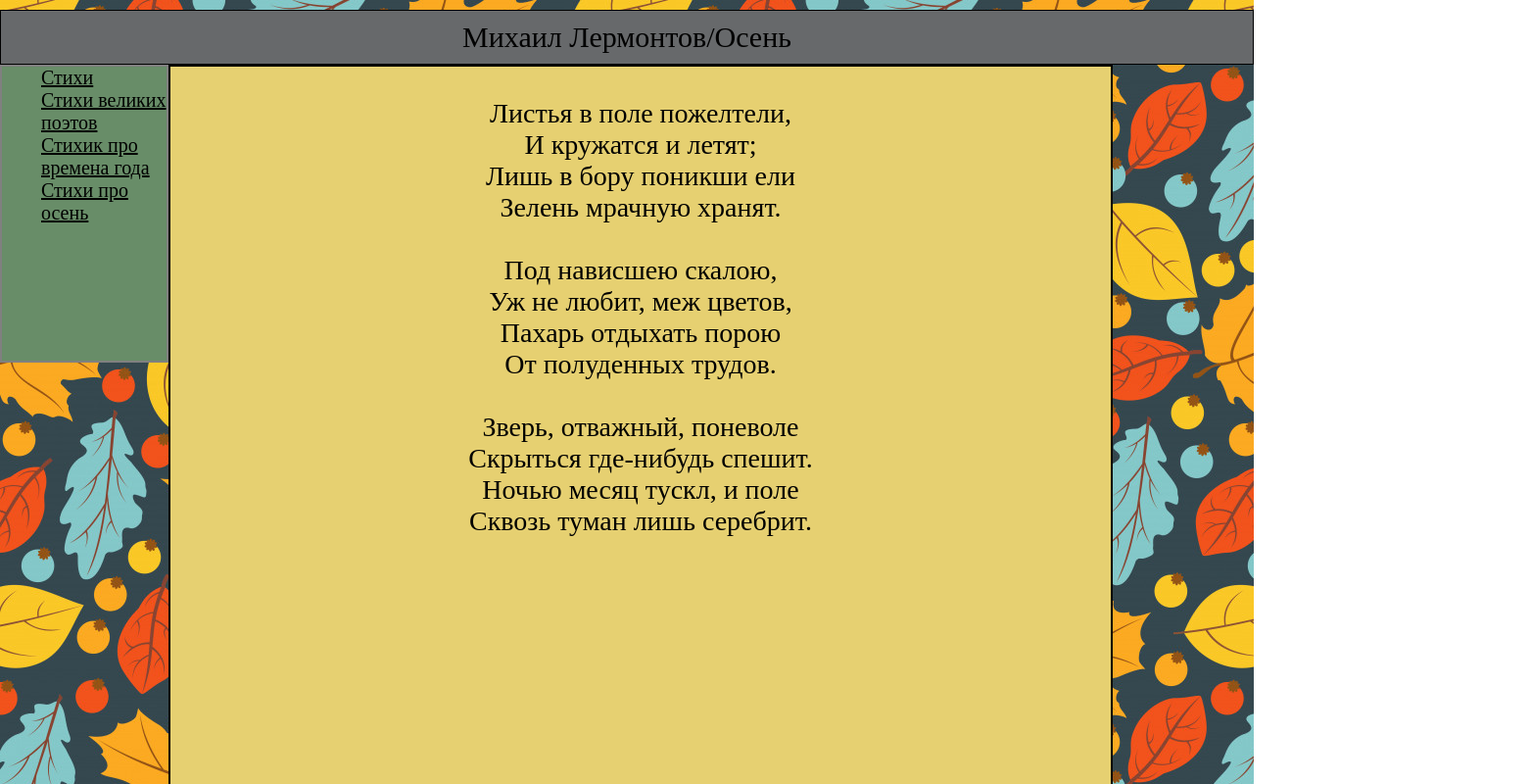
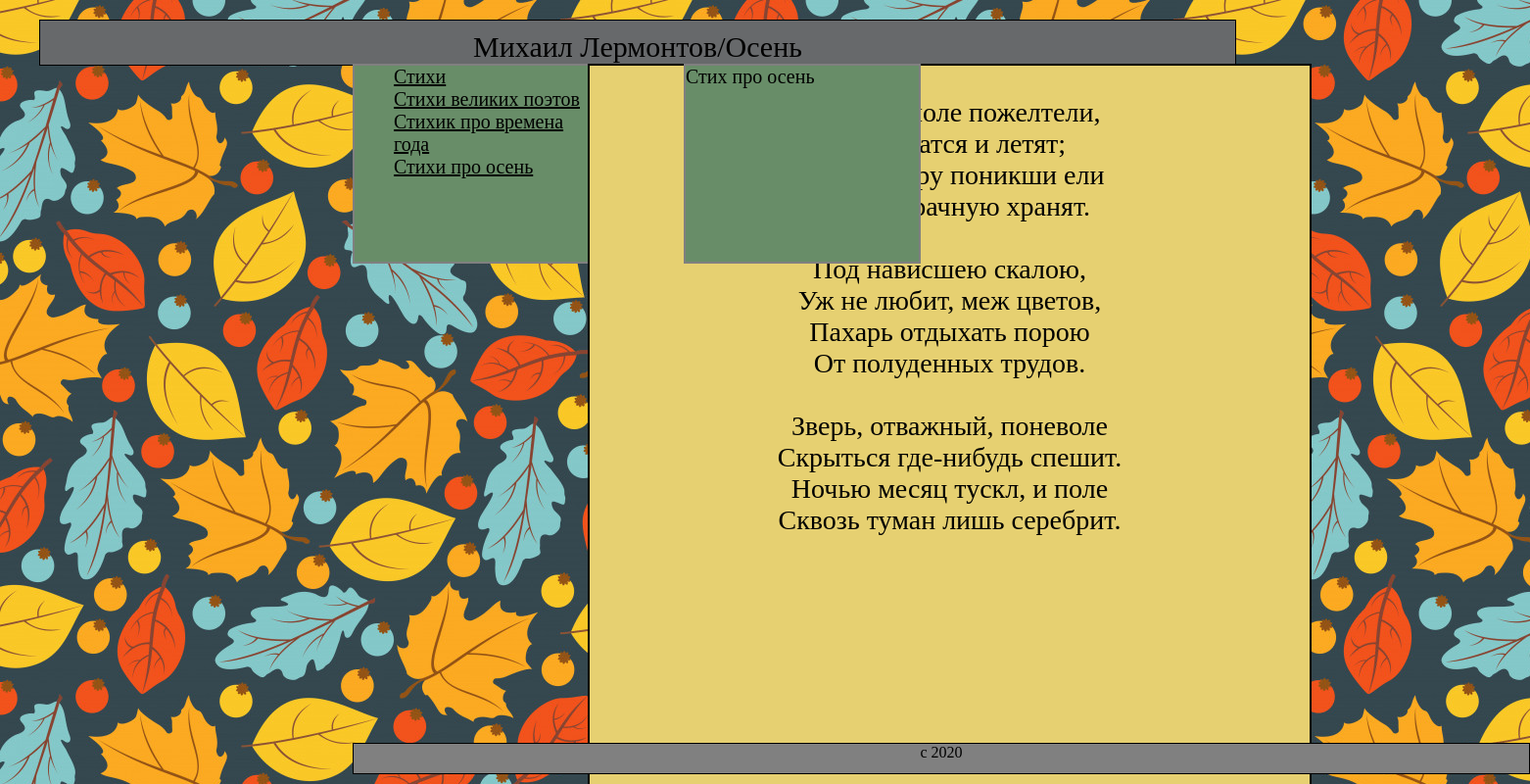
Before and after one commit to RemiOrhi/cube2, a plain HTML site: page index.html in a window 1280 px wide. Shown: the top 800 px of the page at 98% size, 1562 px wide, since content can reach past the window. Drawn offline with Linux system fonts and the light colour scheme.

Commit message:
ДЗ №6

```diff
--- a/styles/styles.css
+++ b/styles/styles.css
@@ -1,7 +1,7 @@
 body {
     background: url('../images/osen.jpg');
     padding-top: 10px;
-    max-width: 1800px;
+    width: 1200px;
     margin: 0 auto;
 }
 
@@ -11,6 +11,10 @@ body {
     padding: 10px;
     text-align: center;
     font-size: 30px;
+    position: absolute;
+    top: 20px;
+    width: 1200px;
+    height: 25px;
 }
 
 a {
@@ -23,19 +27,25 @@ ul {
     border: 2px solid grey;
     font-size: 20px;
     float: left;
-    width: 10%;
+    width: 200px;
     margin: 0;
-    height: 300px;
+    height: 200px;
+    position: absolute;
+    top: 65px;
+    left: 360px;
 }
 
 .ruru {
     text-align: center;
-    width: 75%;
+    width: 735px;
     border: 2px solid black;
     font-size: 28px;
     display: inline-block;
     background: rgb(230, 208, 113);
-    height: 780px;
+    height: 850px;
+    position: absolute;
+    top: 65px;
+    left: 600px;
 }
 
 .ruru2 {
@@ -43,13 +53,21 @@ ul {
     border: 2px solid grey;
     font-size: 20px;
     float: right;
-    width: 10%;
+    width: 200px;
     padding-right: 38px;
-    height: 300px;
+    height: 200px;
+    position: absolute;
+    top: 65px;
+    right: 340px;
 }
 
 .ruru3 {
     text-align: center;
     border: 1px solid black;
     background: grey;
+    position: absolute;
+    bottom: 10px;
+    left: 360px;
+    width: 1200px;
+    height: 30px;
 }
```
